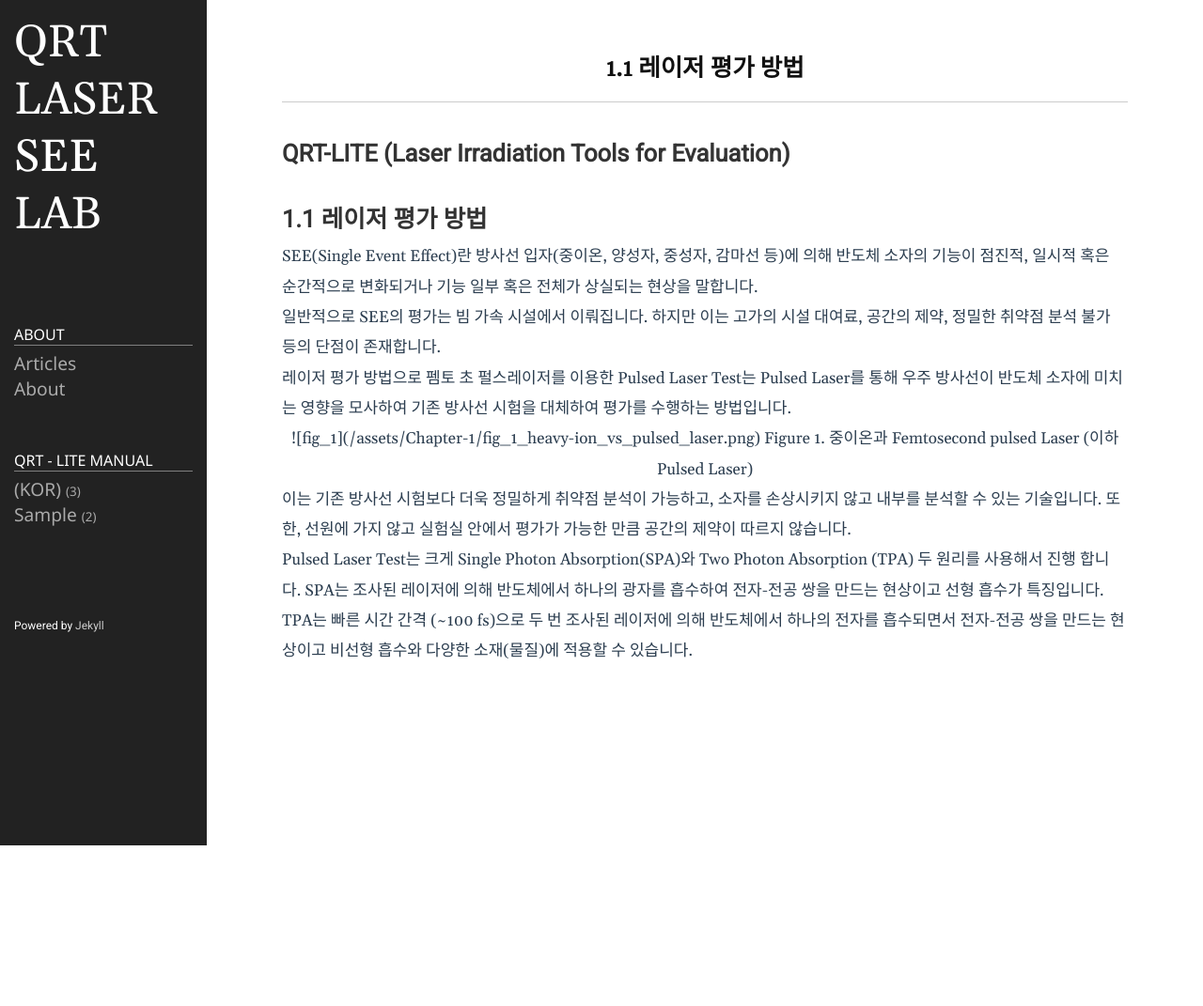
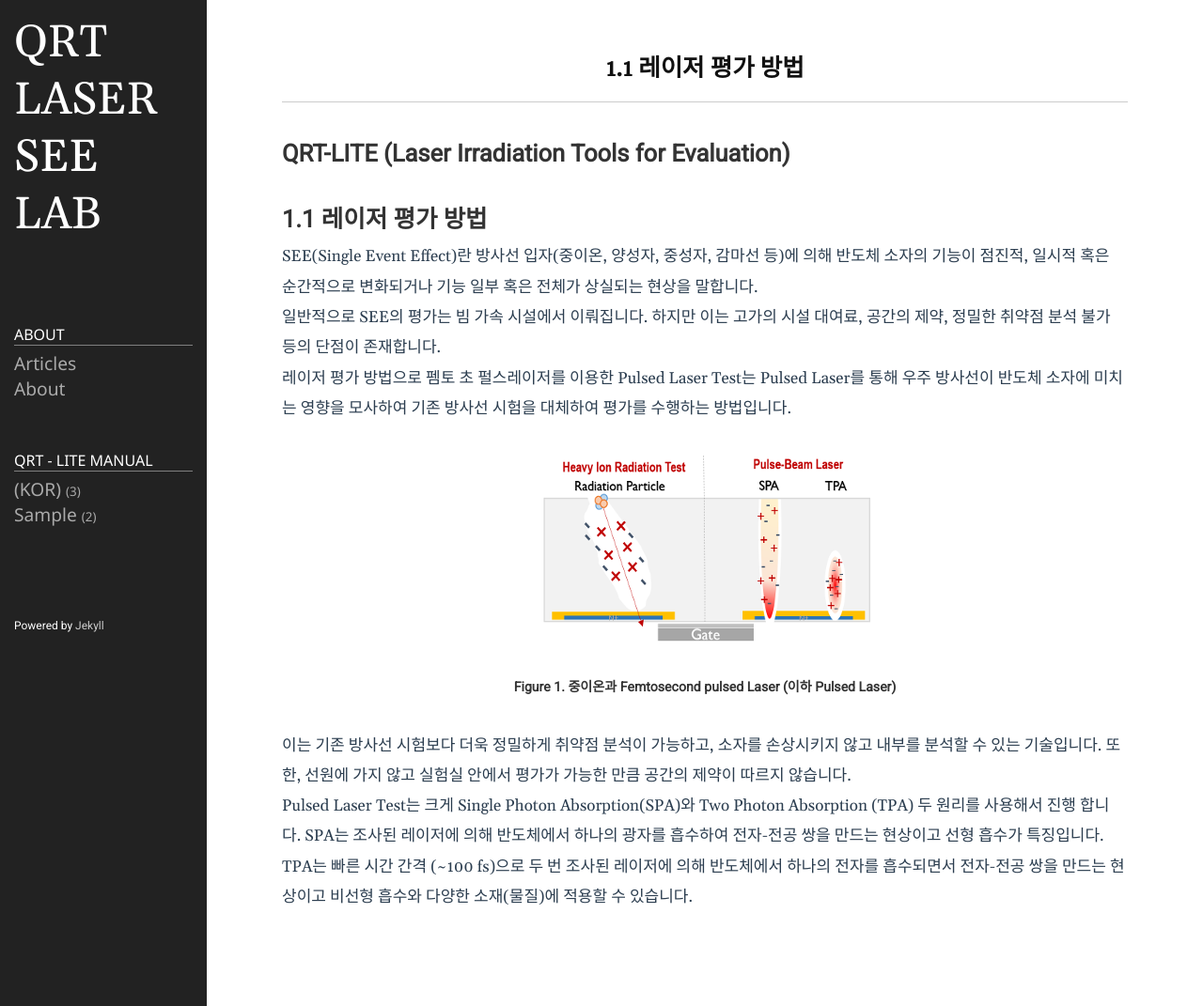
Before and after one commit to q-rad/q-rad.github.io, a Jekyll site: the page built from _posts/2025-03-31-Chapter 1-1.md, in a window 1280 px wide. Shown: the whole page at 94% size. Built offline with Jekyll 4.4.1, drawn with Linux system fonts in a browser that asks for light colours; before the commit the page ends 900 px from its top, so only the background shows below that.

```diff
--- a/_config.yml
+++ b/_config.yml
@@ -41,6 +41,11 @@ tag_dir: tag/
 include:
   - assets
 
+kramdown:
+  parse_block_html: true
+  input: GFM
+  hard_wrap: false
+
 # Exclude from processing.
 # The following items will not be processed, by default.
 # Any item listed under the `exclude:` key here will be automatically added to
--- a/_posts/2020-02-01-1111.markdown
+++ b/_posts/2020-02-01-1111.markdown
@@ -4,6 +4,7 @@ title: intro
 date: 2020-01-01 19:20:23 +0900
 category: "(KOR)"
 lang: ko
+order: 1
 ---
 # post-sample
 > Hello!
--- a/_posts/2025-03-31-Chapter 1-1.md
+++ b/_posts/2025-03-31-Chapter 1-1.md
@@ -16,13 +17,19 @@ SEE(Single Event Effect)란 방사선 입자(중이온, 양성자, 중성자,
 
 레이저 평가 방법으로 펨토 초 펄스레이저를 이용한 Pulsed Laser Test는 Pulsed Laser를 통해 우주 방사선이 반도체 소자에 미치는 영향을 모사하여 기존 방사선 시험을 대체하여 평가를 수행하는 방법입니다.
 
-<center>
+<br/> <!-- 한줄 띄기 -->
 
-![fig_1]({{site.baseurl}}/assets/Chapter-1/fig_1_heavy-ion_vs_pulsed_laser.png)
+<!-- 중앙 정렬 이미지 -->
+<p align="center">
+  <img src="/assets/Chapter-1/fig_1_heavy-ion_vs_pulsed_laser.png">
+</p>
 
-Figure 1. 중이온과 Femtosecond pulsed Laser (이하 Pulsed Laser)
+<!-- 이미지 설명 -->
+<div align="center">
+<h5>Figure 1. 중이온과 Femtosecond pulsed Laser (이하 Pulsed Laser)</h5>
+</div>
 
-</center>
+<br/>
 
 이는 기존 방사선 시험보다 더욱 정밀하게 취약점 분석이 가능하고, 소자를 손상시키지 않고 내부를 분석할 수 있는 기술입니다. 또한, 선원에 가지 않고 실험실 안에서 평가가 가능한 만큼 공간의 제약이 따르지 않습니다.
 
```
Also changed, not shown: other parts of _posts/2025-03-31-Chapter 1-1.md (+2 -1 lines), _includes/category.html (+11 -7 lines), _posts/2020-03-01-manual_kor_introduction_1.markdown (deleted, +0 -14 lines), _posts/2025-03-31-Chaper 0.markdown (added, +12 -0 lines), 13 other files.
